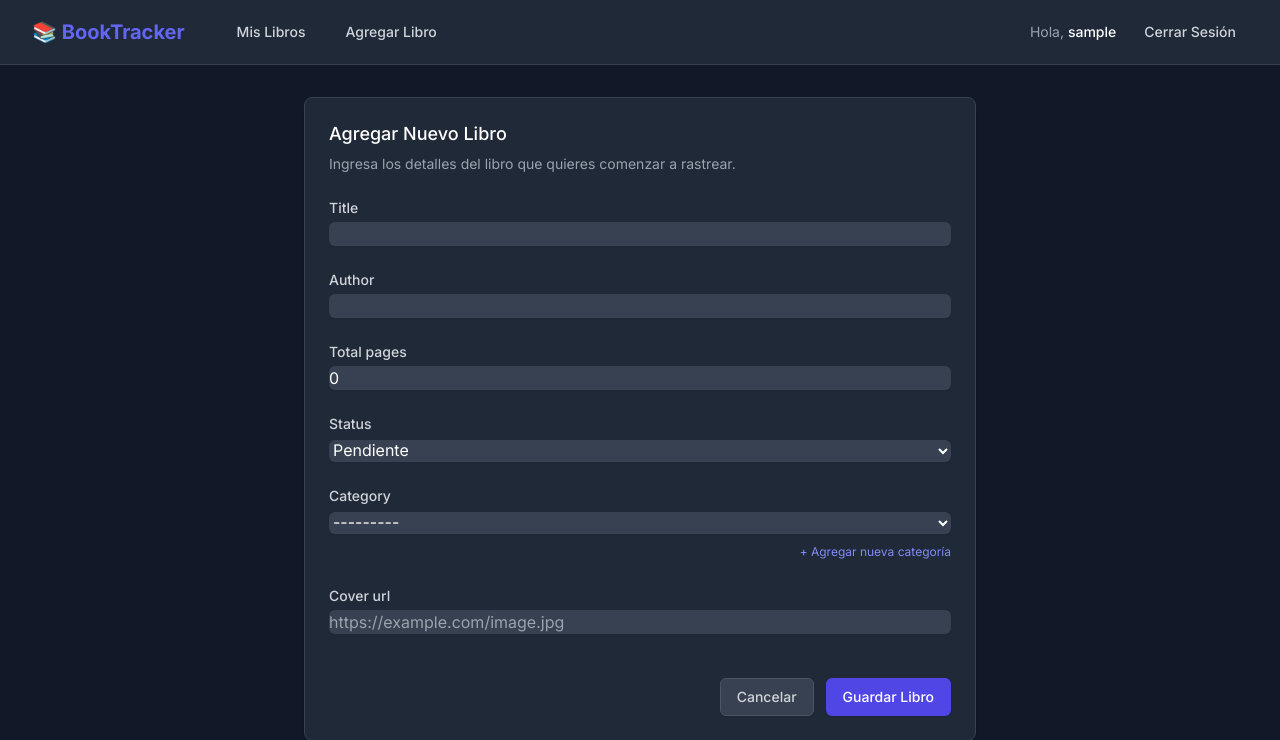
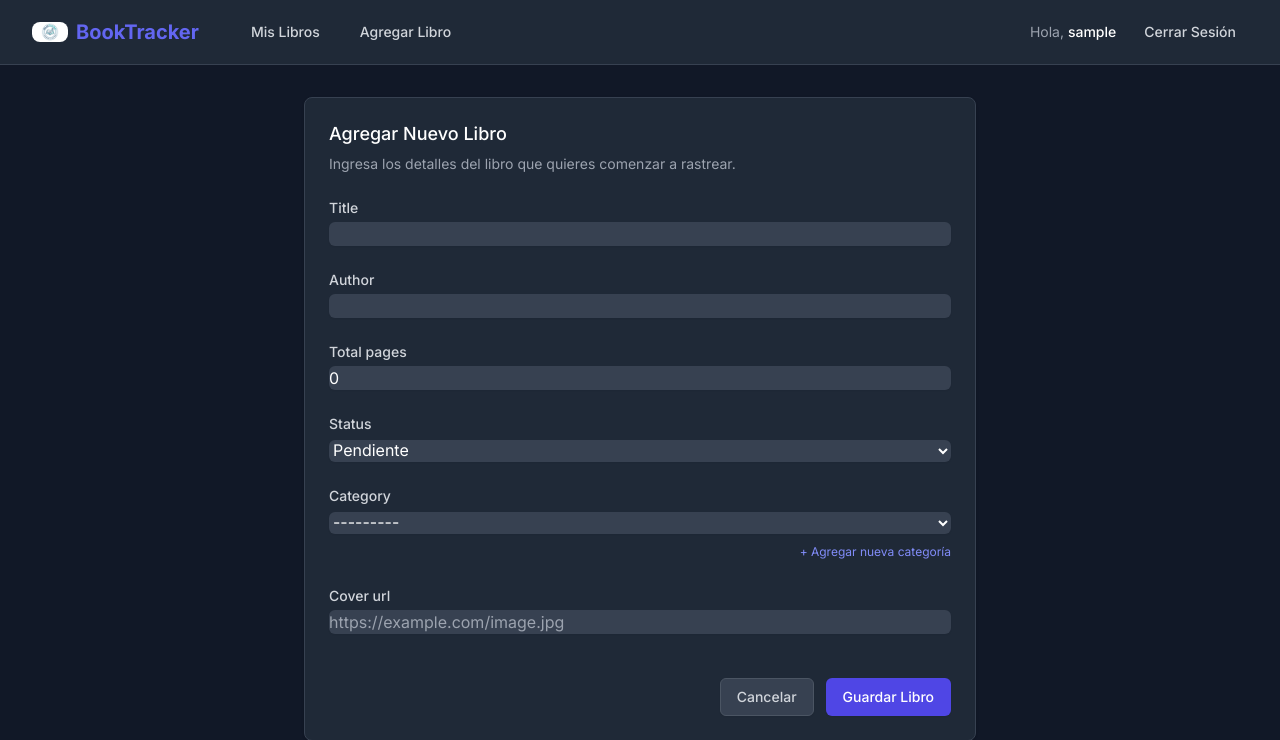
Before and after one commit to luisAlcides/listalibros, a Django app: page /add/ in a window 1280 px wide. Shown: the top 740 px of the page. Run offline with Django 5.2, Linux system fonts and the light colour scheme; the visitor is signed in with stand-in values (Sample User, id 1); data that the repository does not hold is empty; some libraries are stand-ins or nearby versions.

Commit message:
instalar la aplicacion

```diff
--- a/books/urls.py
+++ b/books/urls.py
@@ -2,6 +2,7 @@
 from . import views
 
 urlpatterns = [
+    path('manifest.webmanifest', views.manifest, name='manifest'),
     path('register/', views.register, name='register'),
     path('login/', views.login_view, name='login'),
     path('logout/', views.logout_view, name='logout'),
--- a/books/views.py
+++ b/books/views.py
@@ -1,4 +1,6 @@
 from django.shortcuts import render, redirect, get_object_or_404
+from django.http import JsonResponse
+from django.contrib.staticfiles.storage import staticfiles_storage
 from django.contrib import messages
 from django.db import models
 from django.db.models import Q, Count
@@ -232,3 +234,37 @@
 
         messages.success(request, 'Sesión eliminada.')
     return redirect('book_detail', pk=book_pk)
+
+
+def manifest(request):
+    """Web App Manifest: iconos e instalación PWA con URLs absolutas."""
+    icon_url = request.build_absolute_uri(staticfiles_storage.url('logo.jpeg'))
+    data = {
+        'name': 'BookTracker',
+        'short_name': 'BookTracker',
+        'description': 'Tu biblioteca personal de libros.',
+        'start_url': '/',
+        'scope': '/',
+        'display': 'standalone',
+        'background_color': '#111827',
+        'theme_color': '#4f46e5',
+        'icons': [
+            {
+                'src': icon_url,
+                'sizes': '512x512',
+                'type': 'image/jpeg',
+                'purpose': 'any',
+            },
+            {
+                'src': icon_url,
+                'sizes': '192x192',
+                'type': 'image/jpeg',
+                'purpose': 'any',
+            },
+        ],
+    }
+    return JsonResponse(
+        data,
+        json_dumps_params={'ensure_ascii': False},
+        content_type='application/manifest+json; charset=utf-8',
+    )
--- a/booktracker/settings.py
+++ b/booktracker/settings.py
@@ -120,6 +120,9 @@
 
 STATIC_URL = 'static/'
 STATIC_ROOT = BASE_DIR / 'staticfiles'
+STATICFILES_DIRS = [
+    BASE_DIR / 'static',
+]
 STATICFILES_STORAGE = 'whitenoise.storage.CompressedManifestStaticFilesStorage'
 
 # Default primary key field type
--- a/templates/base.html
+++ b/templates/base.html
@@ -1,3 +1,4 @@
+{% load static %}
 <!DOCTYPE html>
 <html lang="es" class="dark">
 
@@ -5,6 +6,13 @@
     <meta charset="UTF-8">
     <meta name="viewport" content="width=device-width, initial-scale=1.0">
     <title>{% block title %}BookTracker{% endblock %}</title>
+    <link rel="icon" type="image/jpeg" href="{% static 'logo.jpeg' %}">
+    <link rel="apple-touch-icon" href="{% static 'logo.jpeg' %}">
+    <link rel="manifest" href="{% url 'manifest' %}">
+    <meta name="theme-color" content="#4f46e5">
+    <meta name="apple-mobile-web-app-capable" content="yes">
+    <meta name="apple-mobile-web-app-title" content="BookTracker">
+    <meta name="apple-mobile-web-app-status-bar-style" content="black-translucent">
     <script src="https://cdn.tailwindcss.com"></script>
     <script defer src="https://cdn.jsdelivr.net/npm/alpinejs@3.x.x/dist/cdn.min.js"></script>
     <link href="https://fonts.googleapis.com/css2?family=Inter:wght@300;400;500;600;700&display=swap" rel="stylesheet">
@@ -40,8 +48,9 @@
         <div class="max-w-7xl mx-auto px-4 sm:px-6 lg:px-8">
             <div class="flex items-center justify-between h-16">
                 <div class="flex items-center">
-                    <a href="{% url 'book_list' %}" class="flex-shrink-0 text-indigo-500 font-bold text-xl">
-                        📚 BookTracker
+                    <a href="{% url 'book_list' %}" class="flex-shrink-0 flex items-center gap-2 text-indigo-500 font-bold text-xl">
+                        <img src="{% static 'logo.jpeg' %}" alt="BookTracker" width="36" height="36" class="rounded-lg object-cover" />
+                        <span>BookTracker</span>
                     </a>
                     {% if user.is_authenticated %}
                     <div class="hidden md:block">
```
Also changed, not shown: static/logo.jpeg (added).
